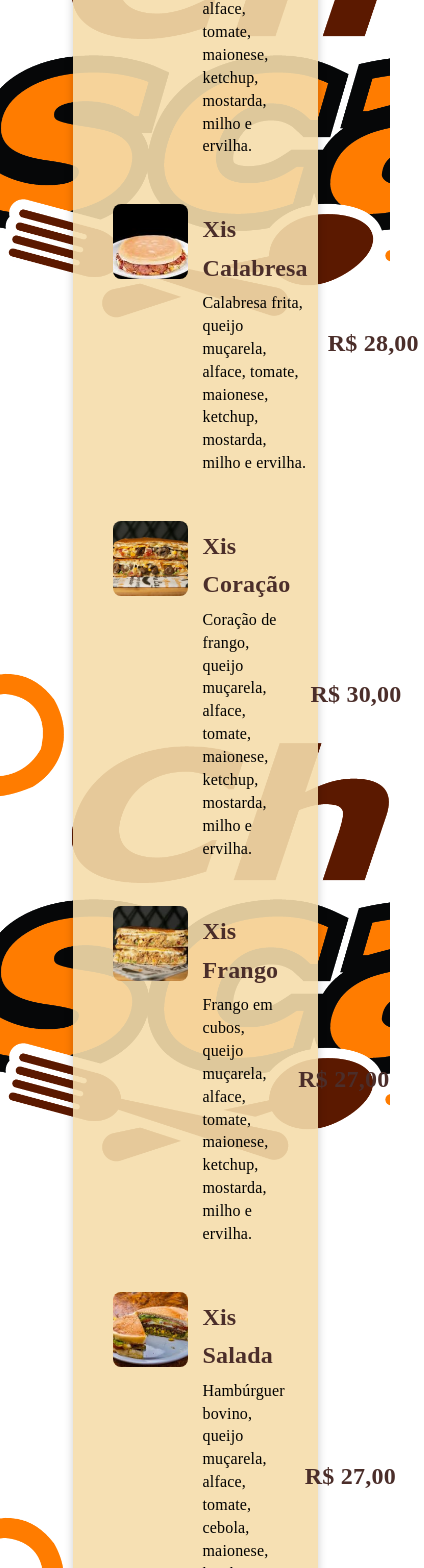
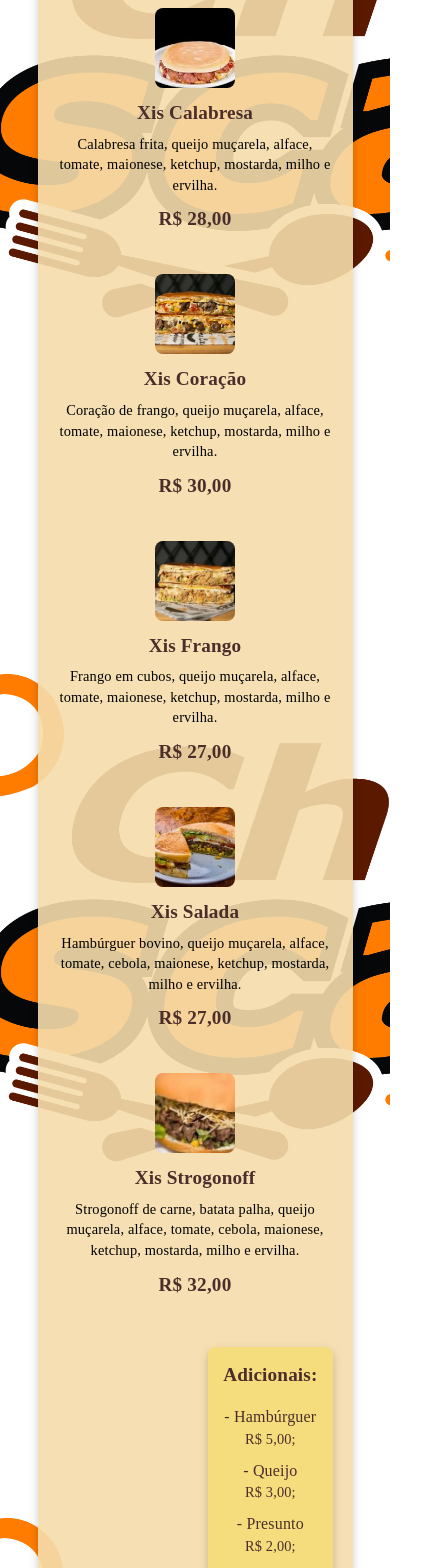
Before and after one commit to PatrickAngrezani/chef-oscar-website, a React (Create React App) app: page /xis in a window 390 px wide. Shown: the part 432-2000 px from the top of the page, 424 px wide, since content can reach past the window. Built offline with nearby package versions, Linux system fonts and the light colour scheme.

Commit message:
feat: xis screen responsive

```diff
--- a/src/components/XisSection.tsx
+++ b/src/components/XisSection.tsx
@@ -1,12 +1,4 @@
-import {
-  Avatar,
-  Box,
-  List,
-  ListItem,
-  ListItemAvatar,
-  ListItemText,
-  Typography,
-} from "@mui/material";
+import { Avatar, Box, List, ListItem, Typography } from "@mui/material";
 import React from "react";
 import oscarLogo from "../assets/background/chef-oscar-logo.jpg";
 
@@ -75,7 +67,7 @@ export const XisFlavors: Food[] = [
   },
 ];
 
-export const AdditionalItems: AdditionalItems[] = [
+export const AdditionalItems_: AdditionalItems[] = [
   {
     name: "Hambúrguer",
     value: "R$ 5,00",
@@ -109,7 +101,7 @@ export const XisSection = () => {
           backgroundColor: "rgba(245, 221, 171, 0.9)",
           borderRadius: "8px",
           padding: "20px",
-          width: "70%",
+          width: { xs: "90%", sm: "80%", md: "70%" },
           maxWidth: "800px",
           margin: "auto",
           boxShadow: "0px 4px 10px rgba(0, 0, 0, 0.2)",
@@ -124,6 +116,7 @@ export const XisSection = () => {
             color: "#4B2E2A",
             fontWeight: "bold",
             marginBottom: "20px",
+            fontSize: { xs: "1.5rem", md: "2rem" },
           }}
         >
           Cardápio de Xis
@@ -135,64 +128,63 @@ export const XisSection = () => {
               key={index}
               sx={{
                 display: "flex",
+                flexDirection: { xs: "column", sm: "row" },
                 alignItems: "center",
-                justifyContent: "space-between",
+                justifyContent: { xs: "center", sm: "space-between" },
                 padding: "20px 0",
               }}
             >
-              {/* Image and text */}
-              <Box sx={{ display: "flex", alignItems: "flex-start", flex: 1 }}>
-                <ListItemAvatar>
+              {/* Image Section */}
               <Avatar
-                    src={flavor.image || "https://via.placeholder.com/75"}
+                src={flavor.image || "https://via.placeholder.com/150"}
                 alt={flavor.name}
                 variant="rounded"
                 sx={{
-                      marginLeft: "20px",
-                      width: 75,
-                      height: 75,
-                      marginRight: "15px",
+                  width: { xs: 80, sm: 100 },
+                  height: { xs: 80, sm: 100 },
+                  marginBottom: { xs: "10px", sm: "0" },
                   borderRadius: "8px",
                 }}
               />
-                </ListItemAvatar>
-                <ListItemText
-                  primary={
+              {/* Text Section */}
+              <Box
+                sx={{
+                  textAlign: { xs: "center", sm: "left" },
+                  marginLeft: { xs: "0", sm: "15px" },
+                }}
+              >
                 <Typography
                   variant="h6"
                   sx={{
                     color: "#4B2E2A",
                     fontWeight: "bold",
                     fontFamily: "Tangerine",
-                        fontSize: "1.5rem",
+                    fontSize: { xs: "1.2rem", sm: "1.5rem" },
                   }}
                 >
                   {flavor.name}
                 </Typography>
-                  }
-                  secondary={
                 <Typography
                   variant="body2"
                   sx={{
                     color: "black",
                     fontFamily: "Tangerine",
+                    fontSize: { xs: "0.9rem", sm: "1rem" },
                     marginTop: "5px",
-                        fontSize: "1rem",
                   }}
                 >
                   {flavor.description}
                 </Typography>
-                  }
-                />
               </Box>
-              {/* Price on the right */}
+              {/* Price Section */}
               <Typography
                 sx={{
                   color: "#4B2E2A",
                   fontWeight: "bold",
                   fontFamily: "Tangerine",
-                  fontSize: "1.5rem",
-                  marginLeft: "20px",
+                  fontSize: { xs: "1.2rem", sm: "1.5rem" },
+                  marginTop: { xs: "10px", sm: "0" },
+                  textAlign: { xs: "center", sm: "right" },
                   whiteSpace: "nowrap",
                 }}
               >
@@ -201,12 +193,13 @@ export const XisSection = () => {
             </ListItem>
           ))}
         </List>
-        {/* Additionals Section - Positioned below the flavors */}
+        {/* Additionals Section */}
         <Box
           sx={{
+            marginTop: "20px",
             marginLeft: "auto",
             backgroundColor: "rgba(245, 221, 121, 0.9)",
-            padding: "5px 25px",
+            padding: "5px 15px",
             borderRadius: "8px",
             boxShadow: "0px 4px 10px rgba(0, 0, 0, 0.2)",
             width: "fit-content",
@@ -220,20 +213,22 @@ export const XisSection = () => {
                 color: "#4B2E2A",
                 fontWeight: "bold",
                 fontFamily: "Tangerine",
-                fontSize: "1.5rem",
+                fontSize: { xs: "1.2rem", md: "1.5rem" },
                 marginBottom: "10px",
               }}
             >
               Adicionais:
             </Typography>
 
-            {AdditionalItems.map((item, index) => (
+            {AdditionalItems_.map((item, index) => (
               <ListItem
                 key={index}
                 sx={{
                   display: "flex",
                   justifyContent: "space-between",
-                  padding: "0",
+                  padding: { xs: "5px 0", sm: "0" },
+                  flexDirection: { xs: "column", sm: "row" },
+                  textAlign: { xs: "center", sm: "left" },
                 }}
               >
                 <Typography
@@ -241,7 +236,7 @@ export const XisSection = () => {
                   sx={{
                     color: "#4B2E2A",
                     fontFamily: "Tangerine",
-                    fontSize: "1.1rem",
+                    fontSize: "1rem",
                     flex: 1,
                   }}
                 >
@@ -252,9 +247,8 @@ export const XisSection = () => {
                   sx={{
                     color: "#4B2E2A",
                     fontFamily: "Tangerine",
-                    fontSize: ".9rem",
-                    textAlign: "right",
-                    marginLeft: "10px",
+                    fontSize: "0.9rem",
+                    marginLeft: { sm: "10px" },
                   }}
                 >
                   {item.value};
```
Lines whose indentation alone changed are shown as unchanged.
